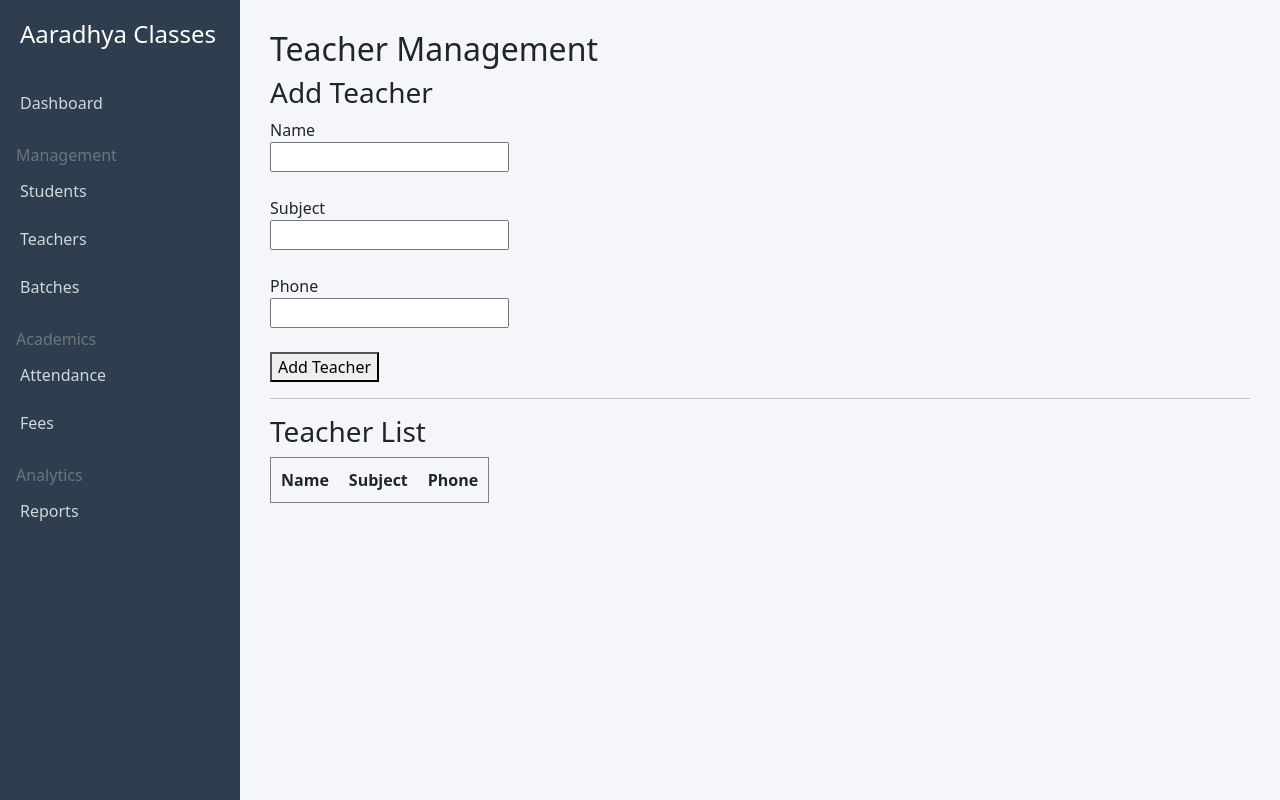
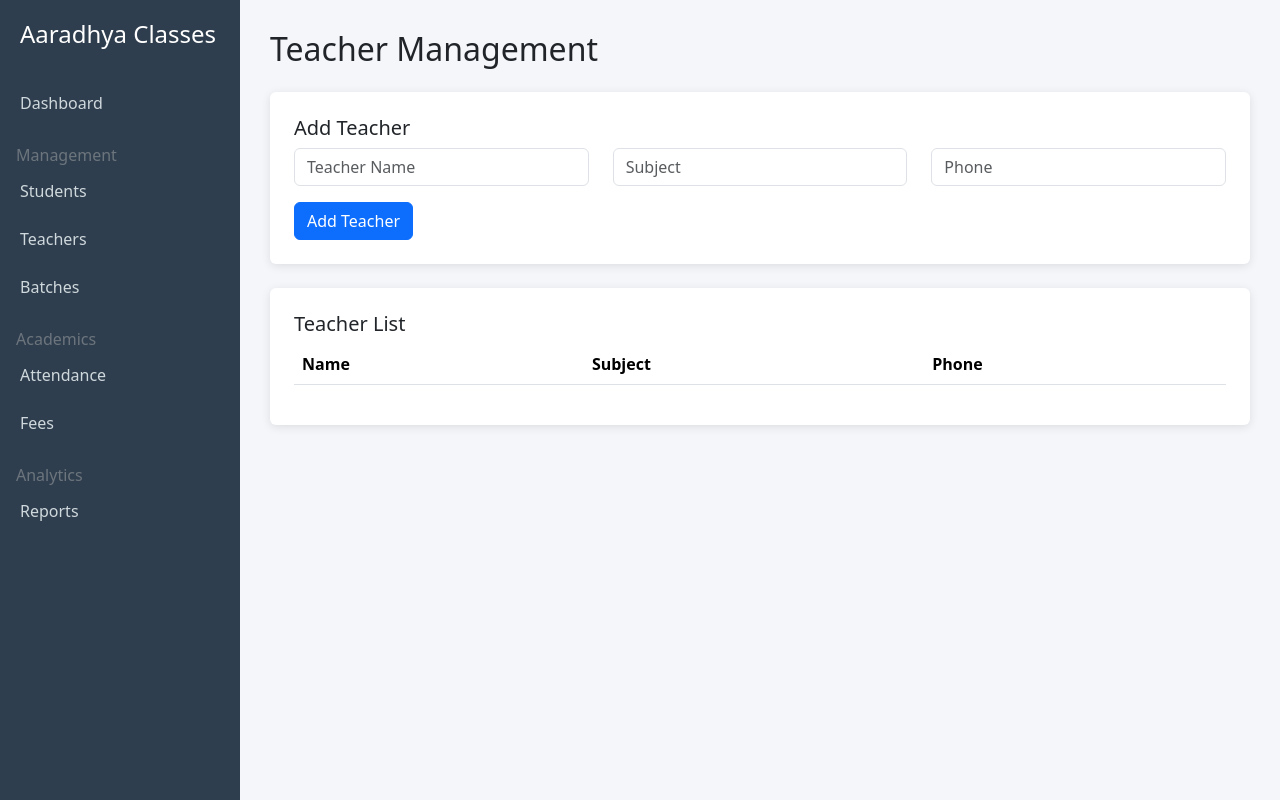
Before and after one commit to cuk6912/aaradhya-classes, a Flask app: page /teachers in a window 1280 px wide. Run offline with Flask 3, Linux system fonts and the light colour scheme; data that the repository does not hold is empty.

Commit message:
Update teachers.html

```diff
--- a/templates/teachers.html
+++ b/templates/teachers.html
@@ -2,30 +2,41 @@
 
 {% block content %}
 
-<h2>Teacher Management</h2>
+<h2 class="mb-4">Teacher Management</h2>
 
-<h3>Add Teacher</h3>
+<div class="card p-4 mb-4">
+
+<h5>Add Teacher</h5>
 
 <form method="POST" action="/add_teacher">
 
-Name<br>
-<input name="name"><br><br>
+<div class="row">
 
-Subject<br>
-<input name="subject"><br><br>
+<div class="col-md-4">
+<input class="form-control" name="name" placeholder="Teacher Name">
+</div>
 
-Phone<br>
-<input name="phone"><br><br>
+<div class="col-md-4">
+<input class="form-control" name="subject" placeholder="Subject">
+</div>
 
-<button>Add Teacher</button>
+<div class="col-md-4">
+<input class="form-control" name="phone" placeholder="Phone">
+</div>
+
+</div>
+
+<button class="btn btn-primary mt-3">Add Teacher</button>
 
 </form>
 
-<hr>
+</div>
 
-<h3>Teacher List</h3>
+<div class="card p-4">
 
-<table border="1" cellpadding="10">
+<h5>Teacher List</h5>
+
+<table class="table">
 
 <tr>
 <th>Name</th>
@@ -36,13 +47,17 @@ Phone<br>
 {% for t in teachers %}
 
 <tr>
+
 <td>{{t.name}}</td>
 <td>{{t.subject}}</td>
 <td>{{t.phone}}</td>
+
 </tr>
 
 {% endfor %}
 
 </table>
 
+</div>
+
 {% endblock %}
```
